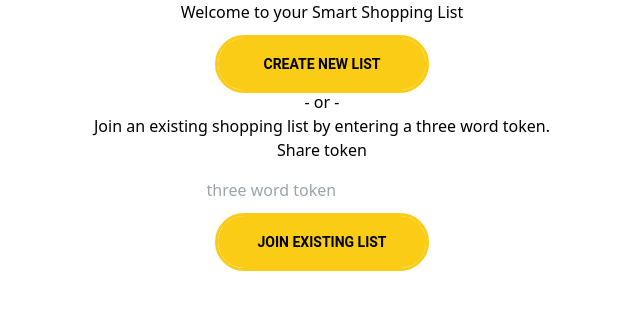
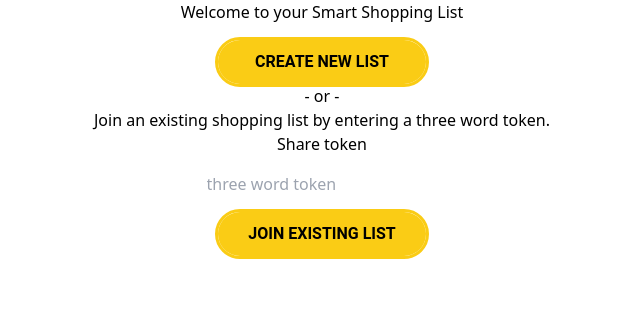
Before and after one commit to the-collab-lab/tcl-44-smart-shopping-list-1, a React (Create React App) app: page / in a window 1280 px wide. Shown: the top 310 px of the page, without its empty margins (318-958 px from the left). Built offline with nearby package versions, Linux system fonts and the light colour scheme.

Commit message:
Change text size and padding

```diff
--- a/src/components/Button.js
+++ b/src/components/Button.js
@@ -1,7 +1,7 @@
 const Button = ({ text, disabled, createToken, width }) => {
   return (
     <button
-      className={`${width} bg-yellow-400 text-black text-sm font-semibold uppercase px-4 py-4 rounded-full font-button hover:bg-transparent outline outline-yellow-400 hover:outline-yellow-400 focus:outline-4`}
+      className={`${width} bg-yellow-400 text-black text-md font-semibold uppercase px-4 py-2.5 rounded-full font-button hover:bg-transparent outline outline-yellow-400 hover:outline-yellow-400 focus:outline-4`}
       disabled={disabled}
       onClick={() => createToken()}
     >
```
